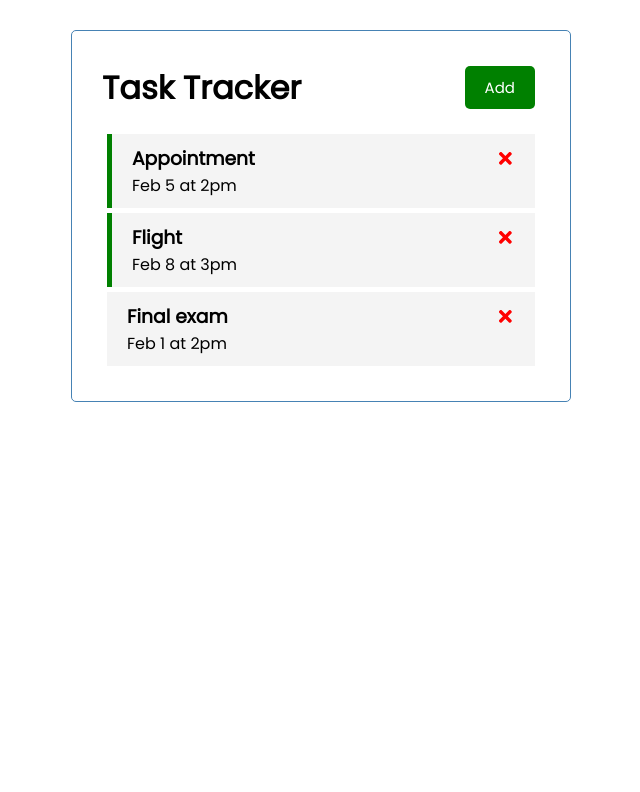
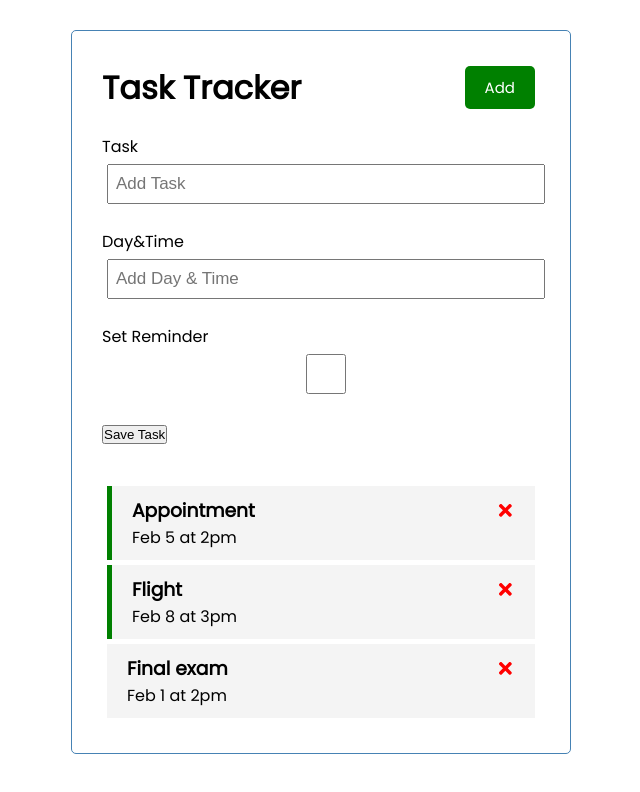
Before and after one commit to sharvarikhedkar/Task-Tracker, a React (Create React App) app: page / in a window 1280 px wide. Shown: the top 792 px of the page, without its empty margins (319-959 px from the left). Built offline with nearby package versions, Linux system fonts and the light colour scheme.

Commit message:
feat: Added AddTask component

```diff
--- a/src/App.js
+++ b/src/App.js
@@ -2,6 +2,7 @@
 import Header from './components/Header'
 import Tasks from './components/Tasks'
 import {useState} from 'react'
+import AddTask from './components/AddTask'
 
 const App = () => {
   const [tasks,setTasks] = useState([
@@ -47,6 +48,7 @@
   return (
     <div className='container'>
       <Header/>
+      <AddTask/>
       {tasks.length > 0 ? <Tasks tasks = {tasks} onDelete = {deleteTask} onToggle = {toggleReminder}/> : 'No tasks to show'}
     </div>
   )
--- /dev/null
+++ b/src/components/AddTask.js
@@ -0,0 +1,26 @@
+import React from 'react'
+
+const Addtask = () => {
+    return (
+        <form className = 'add-form'>
+            <div className = 'form-control'>
+                <label>Task</label>
+                <input type="text" placeholder = 'Add Task'/>
+            </div>
+            <div className = 'form-control'>
+                <label>Day&Time</label>
+                <input type="text" placeholder = 'Add Day & Time'/>
+            </div>
+            <div className = 'form-control'>
+                <label>Set Reminder</label>
+                <input type="checkbox"/>
+            </div>
+
+            <input type="submit" value = 'Save Task'/>
+
+
+        </form>
+    )
+}
+
+export default Addtask
```
